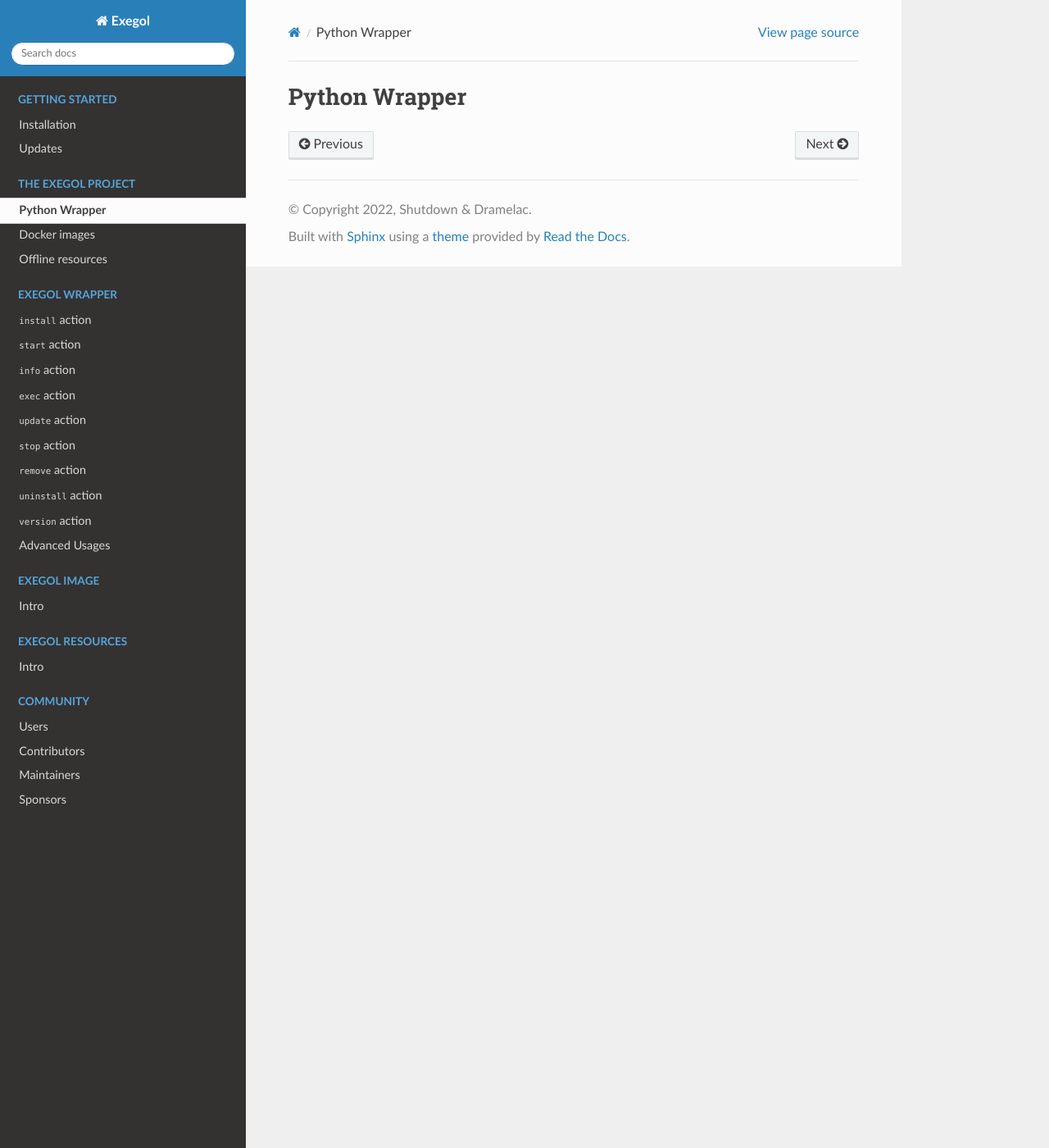
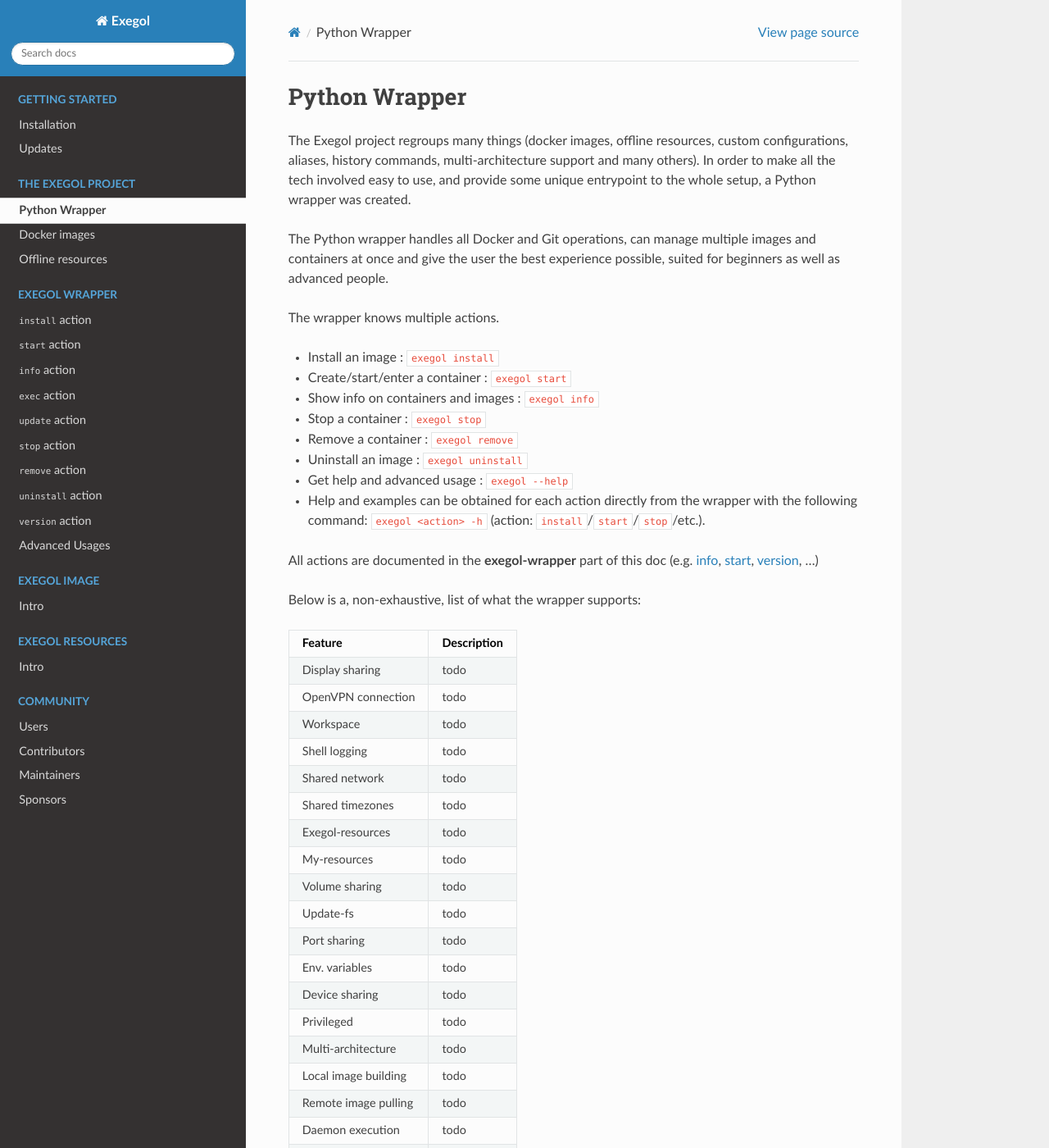
Before and after one commit to ThePorgs/Exegol-docs, a Sphinx documentation site: the page built from source/the-exegol-project/python-wrapper.rst, in a window 1280 px wide and 1400 px high. Shown: the whole window at 82% size. Built offline with Sphinx 7.4.7 and the Read the Docs theme 2.0.0, drawn with Linux system fonts in a browser that asks for light colours; some of the changed text lies outside the part shown.

Commit message:
Adding info about the project

```diff
--- a/source/the-exegol-project/python-wrapper.rst
+++ b/source/the-exegol-project/python-wrapper.rst
@@ -1,2 +1,54 @@
 Python Wrapper
 ===============
+
+The Exegol project regroups many things (docker images, offline resources, custom configurations, aliases, history commands, multi-architecture support and many others). In order to make all the tech involved easy to use, and provide some unique entrypoint to the whole setup, a Python wrapper was created.
+
+The Python wrapper handles all Docker and Git operations, can manage multiple images and containers at once and give the user the best experience possible, suited for beginners as well as advanced people.
+
+The wrapper knows multiple actions.
+
+* Install an image : ``exegol install``
+* Create/start/enter a container : ``exegol start``
+* Show info on containers and images : ``exegol info``
+* Stop a container : ``exegol stop``
+* Remove a container : ``exegol remove``
+* Uninstall an image : ``exegol uninstall``
+* Get help and advanced usage : ``exegol --help``
+* Help and examples can be obtained for each action directly from the wrapper with the following command: ``exegol <action> -h`` (action: ``install``/``start``/``stop``/etc.).
+
+
+All actions are documented in the **exegol-wrapper** part of this doc (e.g. :doc:`info </exegol-wrapper/info>`, :doc:`start </exegol-wrapper/start>`, :doc:`version </exegol-wrapper/version>`, ...)
+
+Below is a, non-exhaustive, list of what the wrapper supports:
+
+====================== =============
+ Feature                Description
+====================== =============
+ Display sharing        todo
+ OpenVPN connection     todo
+ Workspace              todo
+ Shell logging          todo
+ Shared network         todo
+ Shared timezones       todo
+ Exegol-resources       todo
+ My-resources           todo
+ Volume sharing         todo
+ Update-fs              todo
+ Port sharing           todo
+ Env. variables         todo
+ Device sharing         todo
+ Privileged             todo
+ Multi-architecture     todo
+ Local image building   todo
+ Remote image pulling   todo
+ Daemon execution       todo
+ Temporary containers   todo
+====================== =============
+
+
+.. hint::
+
+   Exegol uses Docker images and containers. Understanding the difference is essential to understand Exegol.
+
+   * **image**: think of it as an immutable template. They cannot be executed as-is and serve as input for containers. It's not possible to open a shell in an image.
+   * **container**: a container rests upon an image. A container is created for a certain image at a certain time. It's possible to open a shell in a container. Careful though, once a container is created, updating the image it was created upon won't have any impact on the container. In order to enjoy the new things, a new container must be created upon that updated image.
```
Also changed, not shown: TODO.md (+0 -1 lines), source/getting-started/installation.rst (+8 -2 lines), source/the-exegol-project/docker-images.rst (+23 -0 lines), source/the-exegol-project/offline-resources.rst (line endings or trailing spaces).
